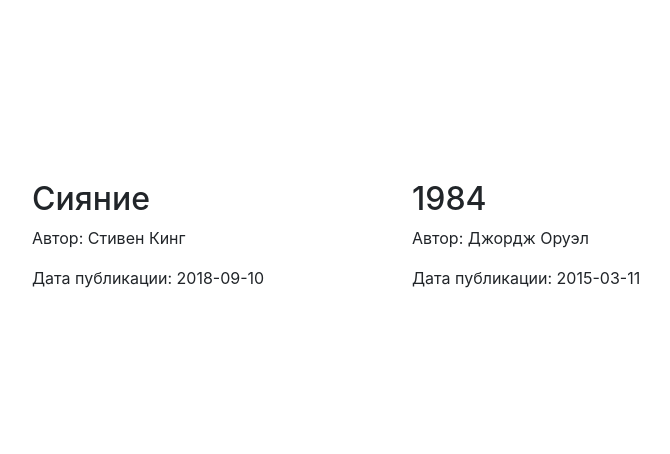
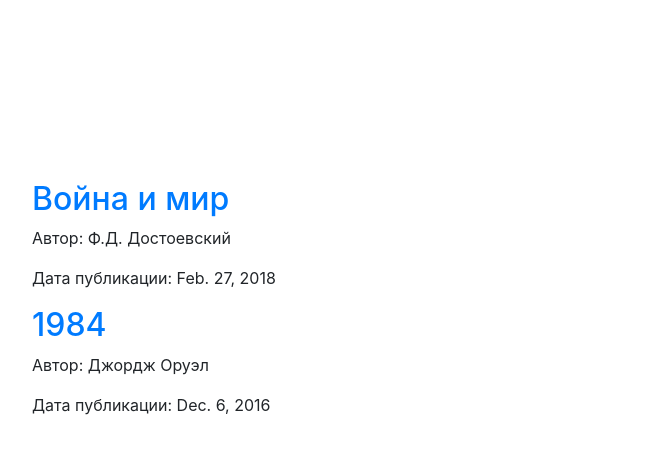
Before and after one commit to YuriShornikov/ORM_1, a Django app: template models_list_displaying/templates/books/books_list.html in a window 1280 px wide. Shown: the part 78-532 px from the top of the page, without its empty margins (53-723 px from the left). Run offline with Django 3.2, Linux system fonts and the light colour scheme; the template is opened without the code that fills it: values that come from a table or form of the project are taken from there, others are empty; data comes from the database, SQL or seed files in the repository; some libraries are stand-ins or nearby versions.

Commit message:
drcond start

```diff
--- a/models_list_displaying/main/settings.py
+++ b/models_list_displaying/main/settings.py
@@ -54,9 +54,11 @@ MIDDLEWARE = [
 DATABASES = {
     'default': {
         'ENGINE': 'django.db.backends.postgresql',
-        'NAME': 'netology_models_list',
+        'NAME': 'book',
         'HOST': '127.0.0.1',
         'PORT': '5432',
+        'USER': 'postgres',
+        'PASSWORD': 'Irregularlypost',
     }
 }
 
--- a/models_list_displaying/main/urls.py
+++ b/models_list_displaying/main/urls.py
@@ -19,6 +19,7 @@ from django.urls import path
 from books.views import books_view
 
 urlpatterns = [
-    path('', books_view, name='books'),
+    path('books/', books_view, name='books'),
     path('admin/', admin.site.urls),
+    # path('', )
 ]
--- a/models_list_displaying/templates/books/books_list.html
+++ b/models_list_displaying/templates/books/books_list.html
@@ -9,14 +9,12 @@
         </div>
         <div class="row">
             <div class="book col-md-4">
-                <h2>Сияние</h2>
-                <p>Автор: Стивен Кинг</p>
-                <p>Дата публикации: 2018-09-10</p>
-            </div>
-            <div class="book col-md-4">
-                <h2>1984</h2>
-                <p>Автор: Джордж Оруэл</p>
-                <p>Дата публикации: 2015-03-11</p>
+                {% for book in books %}
+
+                <h2><a href="/books">{{ book.name }}</a></h2>
+                <p>Автор: {{ book.author }}</p>
+                <p>Дата публикации: {{ book.pub_date }}</p>
+                {% endfor %}
             </div>
         </div>
     </div>
```
Also changed, not shown: models_list_displaying/books/views.py (+6 -1 lines).
